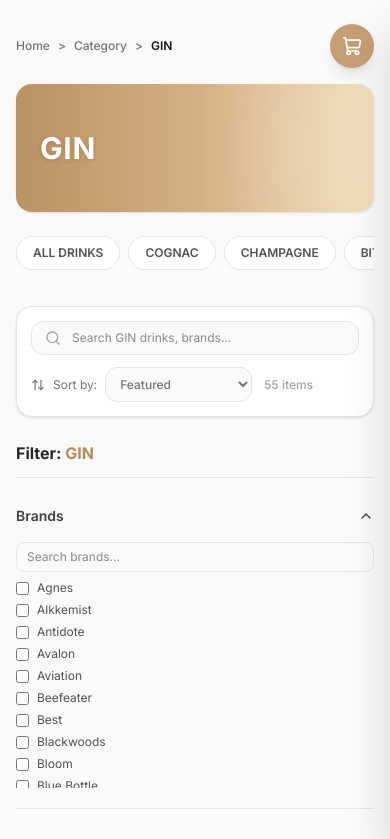
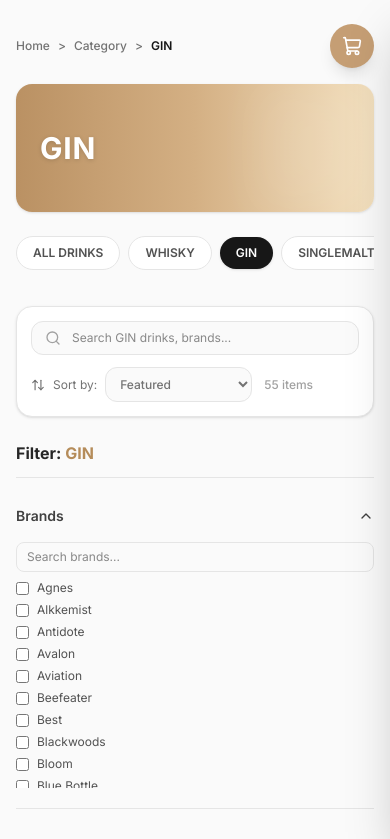
Before and after one commit to umuroyattani/thewhiskyshop, a Next.js app: page /catalog in a window 390 px wide. Shown: the top 839 px of the page. Built offline with nearby package versions, Linux system fonts and the light colour scheme.

Commit message:
feat: reorder categories by consumer demand (Whisky, Gin first) and refine bottle studio images

```diff
--- a/src/components/ArtOfWhisky.tsx
+++ b/src/components/ArtOfWhisky.tsx
@@ -12,7 +12,7 @@ export default function ArtOfWhisky() {
     >
       {/* Background Photo */}
       <Image
-        src="/images/hero/art_bar.jpg"
+        src={ART_OF_WHISKY.image}
         alt="Celebrating the Art of Whisky"
         fill
         className="object-cover"
--- a/src/components/BestSellers.tsx
+++ b/src/components/BestSellers.tsx
@@ -7,13 +7,15 @@ import { ALL_PRODUCTS, Product } from "@/data/catalog";
 
 const CATEGORY_TABS = [
   "ALL",
+  "WHISKY",
+  "GIN",
   "SINGLEMALT",
-  "WHISKY",
-  "JAPANESE WHISKY",
+  "VODKA",
+  "TEQUILA",
+  "RUM",
   "COGNAC",
-  "TEQUILA",
-  "GIN",
-  "CIGAR",
+  "CHAMPAGNE",
+  "WINE",
 ];
 
 export default function BestSellers() {
@@ -24,8 +26,29 @@ export default function BestSellers() {
 
   const filteredProducts = useMemo(() => {
     if (activeTab === "ALL") {
-      // Pick top signature items across categories
-      return ALL_PRODUCTS.slice(0, 12);
+      // Pick iconic signature bottles across each popular category
+      const popularCategories = [
+        "WHISKY",
+        "GIN",
+        "SINGLEMALT",
+        "VODKA",
+        "TEQUILA",
+        "RUM",
+        "COGNAC",
+        "CHAMPAGNE",
+        "WINE",
+        "BEER",
+        "LIQUEUR",
+        "JAPANESE WHISKY",
+      ];
+      const picks: Product[] = [];
+      for (const cat of popularCategories) {
+        const item = ALL_PRODUCTS.find(
+          (p) => p.category.toUpperCase() === cat && !picks.some((x) => x.id === p.id)
+        );
+        if (item) picks.push(item);
+      }
+      return picks.length >= 12 ? picks.slice(0, 12) : ALL_PRODUCTS.slice(0, 12);
     }
     return ALL_PRODUCTS.filter(
       (p) => p.category.toUpperCase() === activeTab || p.tag?.toUpperCase() === activeTab
@@ -88,8 +111,8 @@ export default function BestSellers() {
                 key={product.id}
                 className="border border-neutral-200/90 rounded-2xl overflow-hidden flex flex-col bg-white group hover:shadow-xl hover:border-neutral-300 transition-all duration-300 relative"
               >
-                {/* Image Container with crisp background */}
-                <div className="relative w-full h-[240px] bg-gradient-to-b from-neutral-50 to-neutral-100/70 p-4 flex items-center justify-center overflow-hidden">
+                {/* Image Container with crisp studio backdrop */}
+                <div className="relative w-full h-[240px] bg-white p-4 flex items-center justify-center overflow-hidden border-b border-neutral-100">
                   {/* Top Badges */}
                   <div className="absolute top-3 left-3 right-3 flex items-center justify-between z-10">
                     <span className="bg-neutral-900 text-white text-[9px] uppercase font-bold px-2.5 py-1 rounded-full tracking-[0.12em] shadow-sm">
@@ -122,7 +145,7 @@ export default function BestSellers() {
                       alt={product.name}
                       fill
                       sizes="(max-width: 640px) 100vw, (max-width: 1024px) 50vw, 25vw"
-                      className="object-contain p-2 group-hover:scale-105 transition-transform duration-300 drop-shadow-md"
+                      className="object-contain p-2 group-hover:scale-105 transition-transform duration-300 drop-shadow-md mix-blend-multiply"
                     />
                   </div>
                 </div>
--- a/src/components/CategoryGrid.tsx
+++ b/src/components/CategoryGrid.tsx
@@ -29,20 +29,20 @@ export default function CategoryGrid() {
               href={`/catalog?category=${encodeURIComponent(cat.name)}`}
               className="flex flex-col items-center gap-2.5 group cursor-pointer w-full text-center"
             >
-              {/* Circular image container with crisp border */}
-              <div className="w-[84px] h-[84px] sm:w-[94px] sm:h-[94px] rounded-full bg-[#f6f6f6] border border-neutral-200/90 flex items-center justify-center relative overflow-hidden group-hover:shadow-lg group-hover:border-neutral-400 group-hover:scale-105 transition-all duration-300">
-                <div className="relative w-[60px] h-[60px]">
+              {/* Circular image container with crisp border and clean white studio backdrop */}
+              <div className="w-[90px] h-[90px] sm:w-[102px] sm:h-[102px] rounded-full bg-white border border-neutral-200 shadow-[0_4px_14px_rgba(0,0,0,0.06)] flex items-center justify-center relative overflow-hidden group-hover:shadow-xl group-hover:border-neutral-400 group-hover:scale-105 transition-all duration-300">
+                <div className="relative w-[66px] sm:w-[76px] h-[72px] sm:h-[84px] flex items-center justify-center">
                   <Image
-                    src={cat.image || cat.remoteImage || "/images/bottles/single_malt.jpg"}
+                    src={cat.image || cat.remoteImage || "/images/thewhiskyshop/categories/whisky.png"}
                     alt={cat.name}
                     fill
-                    sizes="94px"
-                    className="object-contain p-1 group-hover:scale-110 transition-transform duration-300"
+                    sizes="102px"
+                    className="object-contain drop-shadow group-hover:scale-110 transition-transform duration-300 mix-blend-multiply"
                   />
                 </div>
               </div>
               <span className="text-[10px] sm:text-[11px] font-bold tracking-[0.14em] text-neutral-900 group-hover:text-black uppercase leading-tight line-clamp-1">
-                {cat.name}
+                {cat.name.replace("SINGLEMALT", "SINGLE MALT")}
               </span>
               <span className="text-[9px] text-neutral-400 font-light -mt-1">
                 {cat.brandsCount > 0 ? `${cat.brandsCount} Brands` : "Curated"}
--- a/src/components/FeaturedSelection.tsx
+++ b/src/components/FeaturedSelection.tsx
@@ -48,7 +48,7 @@ export default function FeaturedSelection() {
               alt={FEATURED_SELECTION.title}
               fill
               sizes="(max-width: 768px) 200px, 260px"
-              className="object-contain drop-shadow-2xl"
+              className="object-contain drop-shadow-2xl mix-blend-multiply"
             />
           </div>
         </div>
--- a/src/components/SpotlightBanner.tsx
+++ b/src/components/SpotlightBanner.tsx
@@ -8,15 +8,15 @@ export default function SpotlightBanner() {
   return (
     <section id="spotlight" className="bg-[#0e0e0e] text-white py-16 px-5 sm:px-10">
       <div className="max-w-6xl mx-auto grid grid-cols-1 md:grid-cols-2 gap-10 lg:gap-16 items-center">
-        {/* Left: Rounded grayscale crowd photo */}
+        {/* Left: Rounded luxury cocktail photo */}
         <div className="relative h-[300px] sm:h-[360px] w-full rounded-2xl overflow-hidden shadow-2xl flex-shrink-0">
           <Image
-            src="/images/hero/spotlight_party.jpg"
+            src={SPOTLIGHT_FEATURE.image}
             alt="Crafting Moments"
             fill
-            className="object-cover filter grayscale"
+            className="object-cover"
           />
-          <div className="absolute inset-0 bg-black/20" />
+          <div className="absolute inset-0 bg-black/10" />
         </div>
 
         {/* Right: Headline, paragraphs, pill buttons */}
--- a/src/data/catalog.ts
+++ b/src/data/catalog.ts
@@ -29,8 +29,61 @@ export interface CategoryItem {
   remoteImage?: string;
 }
 
-// 18 official categories directly from https://thewhiskyshop.co.ke/
-export const CATEGORIES: CategoryItem[] = rawCatalog.categories as CategoryItem[];
+// Consumer demand & popularity ordering (Whisky, Gin, Single Malt, Vodka, Tequila, etc.)
+export const POPULAR_CATEGORY_ORDER = [
+  "WHISKY",
+  "GIN",
+  "SINGLEMALT",
+  "VODKA",
+  "TEQUILA",
+  "RUM",
+  "COGNAC",
+  "CHAMPAGNE",
+  "WINE",
+  "BEER",
+  "LIQUEUR",
+  "BRANDY",
+  "JAPANESE WHISKY",
+  "BITTERS & APERITIF",
+  "NON ALCOHOLIC",
+  "JAPANESE WINE",
+  "CIGAR",
+  "CIGAR KAFIE",
+];
+
+// High-definition, accurately cropped bottle images for category circles
+const CATEGORY_FEATURED_IMAGE: Record<string, string> = {
+  WHISKY: "/images/thewhiskyshop/categories/whisky.png",
+  GIN: "https://thewhiskyshop.co.ke/api/open/images/1_1761648224302_7417.jpeg",
+  SINGLEMALT: "https://thewhiskyshop.co.ke/api/open/images/1_1760964123096_1112.jpg",
+  VODKA: "https://thewhiskyshop.co.ke/api/open/images/1_1761749965154_1329.jpg",
+  TEQUILA: "https://thewhiskyshop.co.ke/api/open/images/1_1761412208191_4214.jpg",
+  RUM: "https://thewhiskyshop.co.ke/api/open/images/1_1761753042629_6451.jpg",
+  COGNAC: "https://thewhiskyshop.co.ke/api/open/images/1_1761491683359_7654.jpeg",
+  CHAMPAGNE: "https://thewhiskyshop.co.ke/api/open/images/1_1761380732491_8370.jpg",
+  WINE: "https://thewhiskyshop.co.ke/api/open/images/1_1761139114190_932.jpg",
+  BEER: "https://thewhiskyshop.co.ke/api/open/images/1_1761204932849_4418.jpg",
+  LIQUEUR: "https://thewhiskyshop.co.ke/api/open/images/1_1763098646818_1640.jpeg",
+  BRANDY: "https://thewhiskyshop.co.ke/api/open/images/1_1761558782245_8217.jpg",
+  "JAPANESE WHISKY": "https://thewhiskyshop.co.ke/api/open/images/1_1762851029324_1689.jpeg",
+  "BITTERS & APERITIF": "https://thewhiskyshop.co.ke/api/open/images/1_1761557980759_6183.jpeg",
+  "NON ALCOHOLIC": "https://thewhiskyshop.co.ke/api/open/images/1_1761648015973_6817.jpeg",
+  "JAPANESE WINE": "https://thewhiskyshop.co.ke/api/open/images/1_1763036113970_4784.jpeg",
+  CIGAR: "https://thewhiskyshop.co.ke/api/open/images/1_1761288024469_788.jpg",
+  "CIGAR KAFIE": "https://thewhiskyshop.co.ke/api/open/images/1_1761288490947_4041.jpeg",
+};
+
+// 18 official categories directly from https://thewhiskyshop.co.ke/ ordered by customer preference
+export const CATEGORIES: CategoryItem[] = (rawCatalog.categories as CategoryItem[])
+  .map((cat) => ({
+    ...cat,
+    image: CATEGORY_FEATURED_IMAGE[cat.name] || cat.image || cat.remoteImage || "/images/thewhiskyshop/categories/whisky.png",
+  }))
+  .sort((a, b) => {
+    const idxA = POPULAR_CATEGORY_ORDER.indexOf(a.name.toUpperCase());
+    const idxB = POPULAR_CATEGORY_ORDER.indexOf(b.name.toUpperCase());
+    return (idxA === -1 ? 99 : idxA) - (idxB === -1 ? 99 : idxB);
+  });
 
 // All real drinks and goods fetched from https://thewhiskyshop.co.ke/
 export const ALL_PRODUCTS: Product[] = (rawCatalog.products as any[]).map((p) => ({
@@ -79,7 +132,7 @@ export const SPOTLIGHT_FEATURE = {
     "One sip, an experience that lasts. Discover the finest single malts, aged rums, rare Japanese whiskies, and historic cognac expressions from The Whisky Shop Kenya.",
   subtext:
     "Finely harvested distillation and maturation process techniques combined to yield rare taste profiles that create memories to cherish for any celebration.",
-  image: "/images/hero/spotlight_party.jpg",
+  image: "/images/hero/hero_whisky3.jpg",
 };
 
 export const ART_OF_WHISKY = {
@@ -88,7 +141,7 @@ export const ART_OF_WHISKY = {
   description:
     "Step into our world of finely aged spirits and let us introduce you to rare vintage allocations curated for those mastering the art of savoring.",
   buttonText: "EXPLORE COLLECTION",
-  image: "/images/hero/art_bar.jpg",
+  image: "/images/hero/hero_whisky1.jpg",
 };
 
 export const NEWSLETTER = {
```
